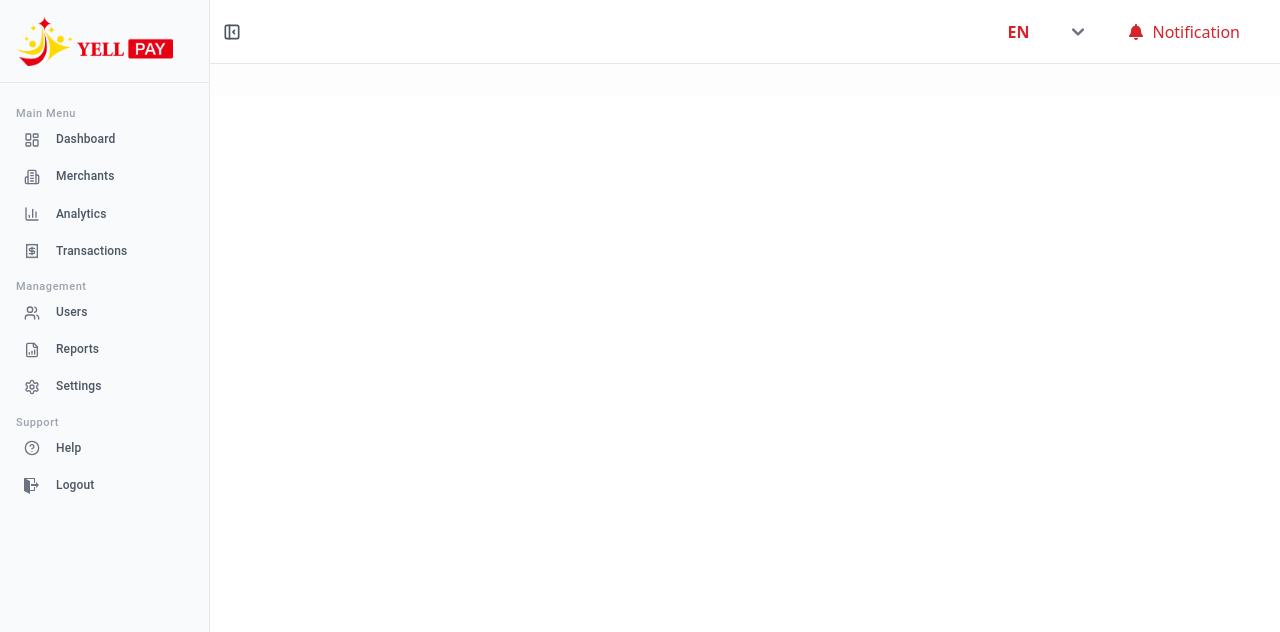
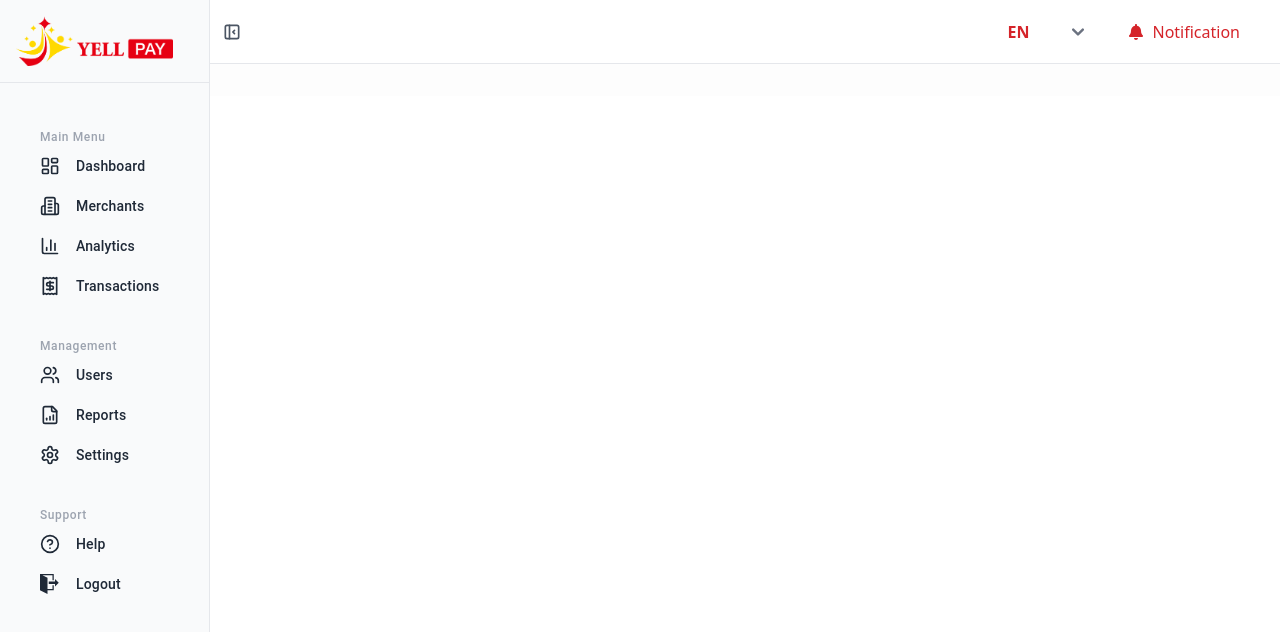
Before and after one commit to afsanaeva-jbc/yellpay-admin, a React (Vite) app: page / in a window 1280 px wide. Shown: the top 632 px of the page. Built offline with nearby package versions, Linux system fonts and the light colour scheme.

Commit message:
update sidebar

```diff
--- a/src/layout/Sidebar.tsx
+++ b/src/layout/Sidebar.tsx
@@ -1,4 +1,12 @@
-import { Box, Collapse, Drawer, List, ListItem, ListItemIcon, Typography } from "@mui/material";
+import {
+  Box,
+  Collapse,
+  Drawer,
+  List,
+  ListItem,
+  ListItemIcon,
+  Typography,
+} from "@mui/material";
 import { useLocation, useNavigate } from "react-router-dom";
 import { SideBarItems } from "./sidebarItems";
 import { useState, useEffect } from "react";
@@ -18,7 +26,13 @@ const SideBar = ({ open }: SideBarProps) => {
   const location = useLocation();
   const navigate = useNavigate();
 
-  const handleParentListItemClick = (index: number, route: string | undefined, hasChildren: boolean, name: string, type: string) => {
+  const handleParentListItemClick = (
+    index: number,
+    route: string | undefined,
+    hasChildren: boolean,
+    name: string,
+    type: string
+  ) => {
     if (hasChildren) {
       setExpandedIndex(expandedIndex === index ? null : index);
     } else {
@@ -31,7 +45,10 @@ const SideBar = ({ open }: SideBarProps) => {
     }
   };
 
-  const handleChildListItemClick = (parentIndex: number, route: string | undefined) => {
+  const handleChildListItemClick = (
+    parentIndex: number,
+    route: string | undefined
+  ) => {
     if (route) {
       navigate(route);
     }
@@ -46,7 +63,9 @@ const SideBar = ({ open }: SideBarProps) => {
       }
 
       if (item.children && item.children.length > 0) {
-        const childMatch = item.children.find((child) => child.route === location.pathname);
+        const childMatch = item.children.find(
+          (child) => child.route === location.pathname
+        );
         if (childMatch) {
           return { parentIndex: index, isChild: true };
         }
@@ -64,14 +83,20 @@ const SideBar = ({ open }: SideBarProps) => {
       setSelectedIndex(null);
       setExpandedIndex(null);
     }
-  // eslint-disable-next-line react-hooks/exhaustive-deps
+    // eslint-disable-next-line react-hooks/exhaustive-deps
   }, [location.pathname]);
 
   // Group items by section
-  const mainMenuItems = sideBarItems.filter(item => item.section === 'main');
-  const managementItems = sideBarItems.filter(item => item.section === 'management');
-  const supportItems = sideBarItems.filter(item => item.section === 'support');
-  const documentItems = sideBarItems.filter(item => item.section === 'documents');
+  const mainMenuItems = sideBarItems.filter((item) => item.section === "main");
+  const managementItems = sideBarItems.filter(
+    (item) => item.section === "management"
+  );
+  const supportItems = sideBarItems.filter(
+    (item) => item.section === "support"
+  );
+  const documentItems = sideBarItems.filter(
+    (item) => item.section === "documents"
+  );
 
   const renderMenuItems = (items: typeof sideBarItems, startIndex: number) => {
     return items.map((item, idx) => {
@@ -93,12 +118,20 @@ const SideBar = ({ open }: SideBarProps) => {
                 backgroundColor: isSelected ? "#e5e7eb" : "#f3f4f6",
               },
             }}
-            onClick={() => handleParentListItemClick(index, item.route, !!item.children, item?.name ?? "", item?.type ?? "")}
+            onClick={() =>
+              handleParentListItemClick(
+                index,
+                item.route,
+                !!item.children,
+                item?.name ?? "",
+                item?.type ?? ""
+              )
+            }
           >
             <ListItemIcon
               sx={{
-                color: isSelected ? "#111827" : "#6b7280",
-                minWidth: "5px",
+                color: isSelected ? "#111827" : "#1f2937",
+                minWidth: "15px",
                 mr: open ? 2 : 0,
               }}
             >
@@ -108,9 +141,9 @@ const SideBar = ({ open }: SideBarProps) => {
               <Typography
                 variant="body2"
                 sx={{
-                  color: isSelected ? "#111827" : "#4b5563",
+                  color: isSelected ? "#111827" : "#1f2937",
                   fontWeight: isSelected ? 600 : 500,
-                  fontSize: "12px",
+                  fontSize: "14px",
                 }}
               >
                 {item.text}
@@ -119,14 +152,21 @@ const SideBar = ({ open }: SideBarProps) => {
           </ListItem>
 
           {item.children && item.children.length > 0 && (
-            <Collapse in={expandedIndex === index && open} timeout="auto" unmountOnExit>
+            <Collapse
+              in={expandedIndex === index && open}
+              timeout="auto"
+              unmountOnExit
+            >
               {item.children.map((childItem, childIndex) => (
                 <ListItem
                   key={childIndex}
                   sx={{
                     cursor: "pointer",
                     position: "relative",
-                    backgroundColor: location.pathname === childItem.route ? "#e5e7eb" : 'transparent',
+                    backgroundColor:
+                      location.pathname === childItem.route
+                        ? "#e5e7eb"
+                        : "transparent",
                     borderRadius: "6px",
                     mx: 1,
                     mb: 0.5,
@@ -135,11 +175,16 @@ const SideBar = ({ open }: SideBarProps) => {
                       backgroundColor: "#f3f4f6",
                     },
                   }}
-                  onClick={() => handleChildListItemClick(index, childItem.route)}
+                  onClick={() =>
+                    handleChildListItemClick(index, childItem.route)
+                  }
                 >
                   <ListItemIcon
                     sx={{
-                      color: location.pathname === childItem.route ? "#111827" : "#6b7280",
+                      color:
+                        location.pathname === childItem.route
+                          ? "#111827"
+                          : "#6b7280",
                       minWidth: "20px",
                       mr: 2,
                     }}
@@ -149,8 +194,12 @@ const SideBar = ({ open }: SideBarProps) => {
                   <Typography
                     variant="body2"
                     sx={{
-                      color: location.pathname === childItem.route ? "#111827" : "#4b5563",
-                      fontWeight: location.pathname === childItem.route ? 600 : 500,
+                      color:
+                        location.pathname === childItem.route
+                          ? "#111827"
+                          : "#4b5563",
+                      fontWeight:
+                        location.pathname === childItem.route ? 600 : 500,
                       fontSize: "13px",
                     }}
                   >
@@ -213,32 +262,33 @@ const SideBar = ({ open }: SideBarProps) => {
             src="src/assets/yellpayLogo.png"
             alt="YellPay Logo"
             sx={{
-              height: 30,
-              width: 30,
+              height: 35,
+              width: 35,
             }}
           />
         )}
       </Box>
 
-      <List sx={{ mt: 1, px: 0 }}>
+      <List sx={{ mt: 1, px: 0 ,mx:2}}>
         {/* Main Menu Section */}
+        <br />
         {open && (
           <Typography
             variant="caption"
             sx={{
-              px: 2,
+              px: 3,
               py: 1,
               color: "#9ca3af",
               fontWeight: 500,
-              fontSize: "11px",
-              letterSpacing: "0.05em"
+              fontSize: "12px",
+              letterSpacing: "0.05em",
             }}
           >
             Main Menu
           </Typography>
         )}
         {renderMenuItems(mainMenuItems, 0)}
-
+        <br />
         {/* Management Section */}
         {managementItems.length > 0 && (
           <>
@@ -246,12 +296,12 @@ const SideBar = ({ open }: SideBarProps) => {
               <Typography
                 variant="caption"
                 sx={{
-                  px: 2,
+                  px: 3,
                   py: 1,
                   color: "#9ca3af",
                   fontWeight: 500,
-                  fontSize: "11px",
-                  letterSpacing: "0.05em"
+                  fontSize: "12px",
+                  letterSpacing: "0.05em",
                 }}
               >
                 Management
@@ -260,7 +310,7 @@ const SideBar = ({ open }: SideBarProps) => {
             {renderMenuItems(managementItems, mainMenuItems.length)}
           </>
         )}
-
+        <br />
         {/* Documents Section */}
         {documentItems.length > 0 && (
           <>
@@ -268,21 +318,23 @@ const SideBar = ({ open }: SideBarProps) => {
               <Typography
                 variant="caption"
                 sx={{
-                  px: 2,
+                  px: 3,
                   py: 1,
                   color: "#9ca3af",
                   fontWeight: 500,
-                  fontSize: "11px",
-                  letterSpacing: "0.05em"
+                  fontSize: "12px",
+                  letterSpacing: "0.05em",
                 }}
               >
                 Documents
               </Typography>
             )}
-            {renderMenuItems(documentItems, mainMenuItems.length + managementItems.length)}
+            {renderMenuItems(
+              documentItems,
+              mainMenuItems.length + managementItems.length
+            )}
           </>
         )}
-
         {/* Support Section */}
         {supportItems.length > 0 && (
           <>
@@ -290,18 +342,23 @@ const SideBar = ({ open }: SideBarProps) => {
               <Typography
                 variant="caption"
                 sx={{
-                  px: 2,
+                  px: 3,
                   py: 1,
                   color: "#9ca3af",
                   fontWeight: 500,
-                  fontSize: "11px",
-                  letterSpacing: "0.05em"
+                  fontSize: "12px",
+                  letterSpacing: "0.05em",
                 }}
               >
                 Support
               </Typography>
             )}
-            {renderMenuItems(supportItems, mainMenuItems.length + managementItems.length + documentItems.length)}
+            {renderMenuItems(
+              supportItems,
+              mainMenuItems.length +
+                managementItems.length +
+                documentItems.length
+            )}
           </>
         )}
       </List>
--- a/src/layout/sidebarItems.tsx
+++ b/src/layout/sidebarItems.tsx
@@ -36,25 +36,25 @@ export const SideBarItems = (): SideBarItem[] => {
   return [
     // Main Menu Section
     {
-      icon: <LayoutDashboard className="w-4 h-4"/>,
+      icon: <LayoutDashboard className="w-5 h-5"/>,
       text: t("dashboard"),
       route: '/dashboard',
       section: 'main'
     },
     {
-      icon: <LuBuilding2 className="w-4 h-4"/>,
+      icon: <LuBuilding2 className="w-5 h-5"/>,
       text: t("merchants"),
       route: '/merchants',
       section: 'main'
     },
     {
-      icon: <BarChart3 className="w-4 h-4"/>,
+      icon: <BarChart3 className="w-5 h-5"/>,
       text: t("analytics"),
       route: '/analytics',
       section: 'main'
     },
     {
-      icon: <Receipt className="w-4 h-4"/>,
+      icon: <Receipt className="w-5 h-5"/>,
       text: t("transactions"),
       route: '/transactions',
       section: 'main'
@@ -62,19 +62,19 @@ export const SideBarItems = (): SideBarItem[] => {
 
     // Management Section
     {
-      icon: <Users className="w-4 h-4"/>,
+      icon: <Users className="w-5 h-5"/>,
       text: t("users"),
       route: '/users',
       section: 'management'
     },
     {
-      icon: <FileBarChart className="w-4 h-4"/>,
+      icon: <FileBarChart className="w-5 h-5"/>,
       text: t("reports"),
       route: '/reports',
       section: 'management'
     },
     {
-      icon: <Settings className="w-4 h-4"/>,
+      icon: <Settings className="w-5 h-5"/>,
       text: t("settings"),
       route: '/settings',
       section: 'management'
@@ -82,14 +82,14 @@ export const SideBarItems = (): SideBarItem[] => {
 
     // Support Section
     {
-      icon: <HelpCircle className="w-4 h-4"/>,
+      icon: <HelpCircle className="w-5 h-5"/>,
       text: t("help"),
       route: '/help',
       section: 'support'
     },
 
      {
-      icon: <ImExit className="w-4 h-4"   onClick={handleLogout}/>,
+      icon: <ImExit className="w-5 h-5"   onClick={handleLogout}/>,
       text: t("logout"),
       route: '/logout',
       section: 'support'
```
